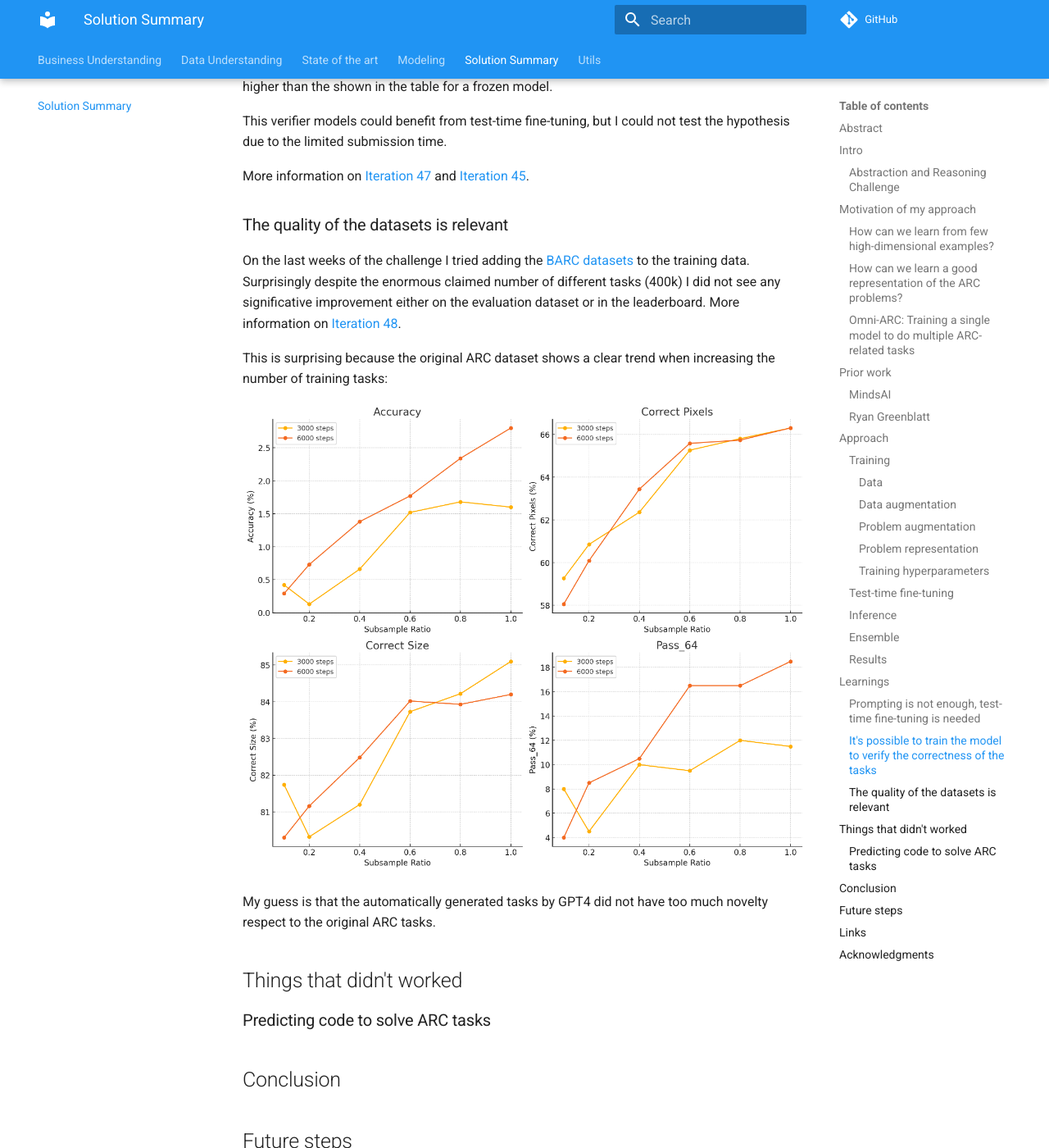
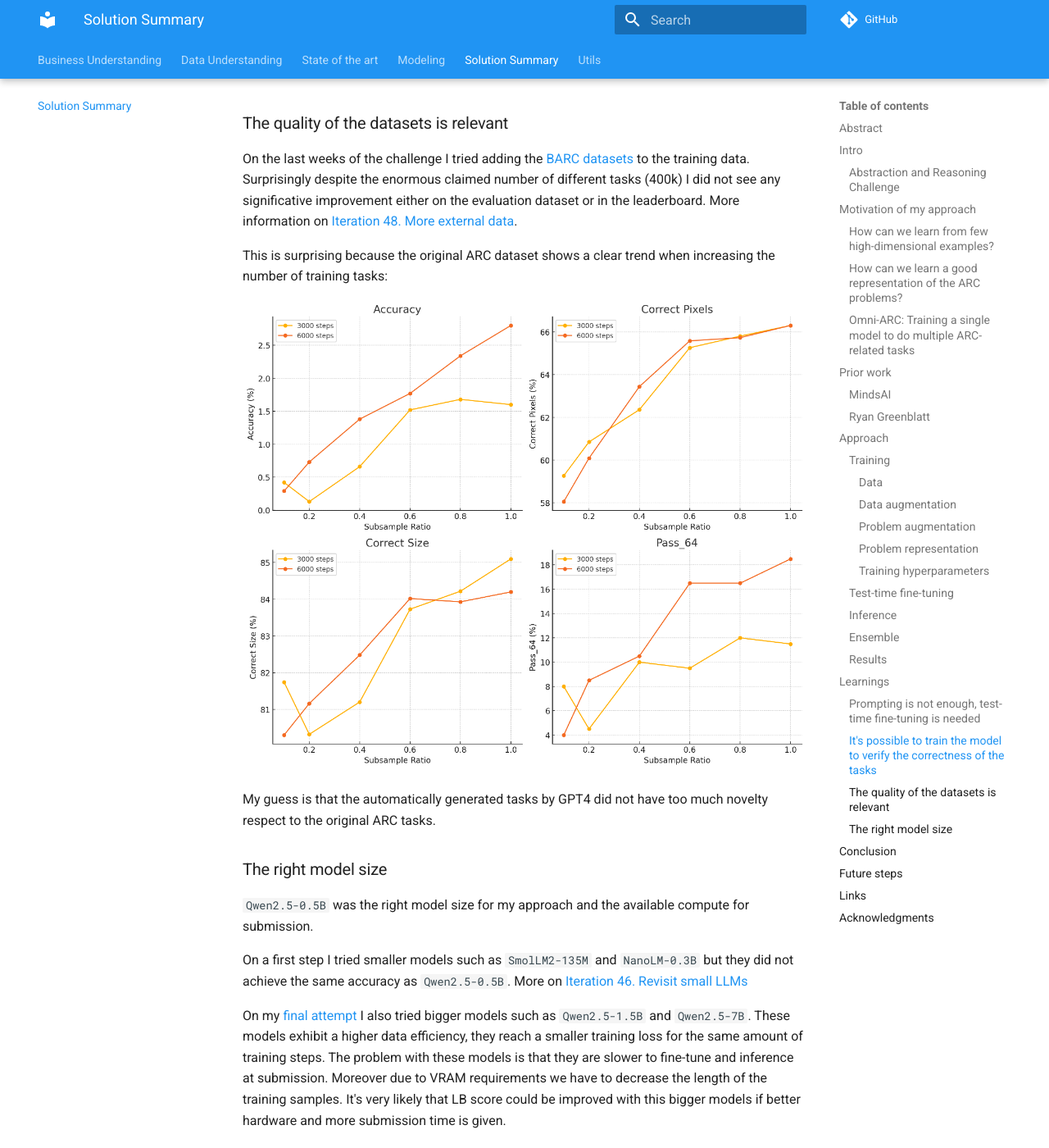
Before and after one commit to zhengjunyao-work/arc24, an MkDocs documentation site: the page built from docs/05_Solution_Summary.md, in a window 1280 px wide and 1400 px high, scrolled down 10185 px. Shown: the whole window at 82% size. Built offline with MkDocs 1.6.1 and Material for MkDocs 9.7.7, drawn with Linux system fonts in a browser that asks for light colours; comment, search, counter and statistics services are not loaded; some of the changed text lies outside the part shown.

Commit message:
updated documentation

```diff
--- a/docs/05_Solution_Summary.md
+++ b/docs/05_Solution_Summary.md
@@ -326,10 +326,6 @@
 
 ## Learnings
 
-- BARC datasets did not help, quality is important - Recently released [BARC dataset](https://huggingface.co/collections/barc0/synthetic-arc-dataset-6725aa6031376d3bacc34f76)
-- Use the right model size (for the available compute)
--
-
 ### Prompting is not enough, test-time fine-tuning is needed
 
 Clearly this competition has shown that LLMs need test-time fine-tuning to do new tasks. Few-shot prompting is not enough for the model to learn novel tasks.
@@ -366,7 +362,7 @@
 
 On the last weeks of the challenge I tried adding the [BARC datasets](https://huggingface.co/collections/barc0/synthetic-arc-dataset-6725aa6031376d3bacc34f76) to the training data. Surprisingly despite the enormous
 claimed number of different tasks (400k) I did not see any significative improvement either on the
-evaluation dataset or in the leaderboard. More information on [Iteration 48](modeling/Iteration_48_more_external_data.md).
+evaluation dataset or in the leaderboard. More information on [Iteration 48. More external data](modeling/Iteration_48_more_external_data.md).
 
 This is surprising because the original ARC dataset shows a clear trend when increasing the number
 of training tasks:
@@ -376,9 +372,19 @@
 My guess is that the automatically generated tasks by GPT4 did not have too much novelty respect
 to the original ARC tasks.
 
-## Things that didn't worked
+### The right model size
 
-### Predicting code to solve ARC tasks
+`Qwen2.5-0.5B` was the right model size for my approach and the available compute for submission.
+
+On a first step I tried smaller models such as `SmolLM2-135M` and `NanoLM-0.3B` but they did not
+achieve the same accuracy as `Qwen2.5-0.5B`. More on [Iteration 46. Revisit small LLMs](modeling/Iteration_46_revisit_small_llms.md)
+
+On my [final attempt](modeling/Iteration_50_last_trainings.md) I also tried bigger models such as `Qwen2.5-1.5B` and `Qwen2.5-7B`.
+These models exhibit a higher data efficiency, they reach a smaller training loss for the same amount
+of training steps. The problem with these models is that they are slower to fine-tune and inference at submission.
+Moreover due to VRAM requirements we have to decrease the length of the training samples. It's very
+likely that LB score could be improved with this bigger models if better hardware and more submission
+time is given.
 
 ## Conclusion
 
```
